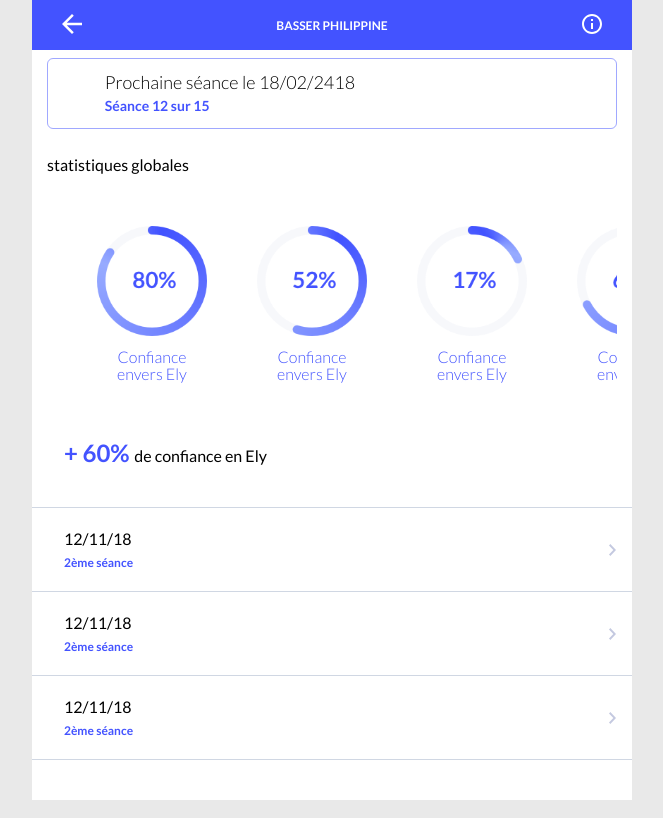
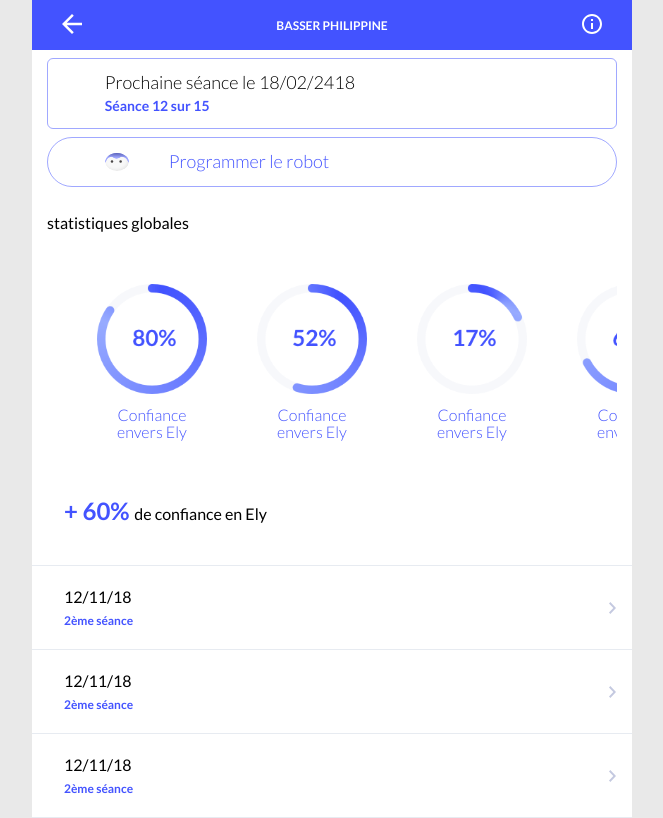
Before and after one commit to UlysseHall/evolve-app, a Vue app: page /patient/1 in a window 1280 px wide. Shown: the whole page, without its empty margins (308-971 px from the left). Built offline with nearby package versions, Linux system fonts and the light colour scheme.

Commit message:
fixe profil

```diff
--- a/src/assets/scss/_header_patient.scss
+++ b/src/assets/scss/_header_patient.scss
@@ -55,6 +55,32 @@ header {
     }
 }
 
+.launch_robot {
+    width: 95%;
+    border: 1px solid rgba($blue, .5);
+    border-radius: 30px;
+    margin: 0 auto;
+    padding: 14px 0;
+    margin-top: 8px;
+
+    div {
+        width: 80%;
+        margin: 0 auto;
+
+        a {
+            color: $blue;
+            font-size: 18px;
+            font-weight: 300;
+            display: flex;
+
+
+            span {
+                margin-left: 40px;
+            }
+        }
+
+    }
+}
 
 .stats_glob {
     width: 95%;
@@ -110,7 +136,7 @@ header {
     .confiance {
       font-size: 16px;
       padding: 32px 16px 40px 32px;
-      border-bottom: 1px solid $grey2;
+      border-bottom: 1px solid rgba($grey2, .5);
 
       span {
         color: $blue;
@@ -123,7 +149,7 @@ header {
       .seance {
         padding: 22px 22px 22px 32px;
         position: relative;
-        border-bottom: 1px solid $grey2;
+        border-bottom: 1px solid rgba($grey2, .5);
 
         &:after {
           content:'';
--- a/src/pages/Patient.vue
+++ b/src/pages/Patient.vue
@@ -16,6 +16,16 @@
         <p>Séance 12 sur 15</p>
       </div>
     </div>
+
+    <div class="launch_robot">
+      <div>
+        <a href="">
+          <img src="../assets/img/robot_head.svg" alt="">
+          <span>Programmer le robot</span>
+          </a>
+      </div>
+    </div>
+
 
     <div class="stats_glob">
       <h3>statistiques globales</h3>
```
Also changed, not shown: src/assets/img/robot_head.svg (added).
